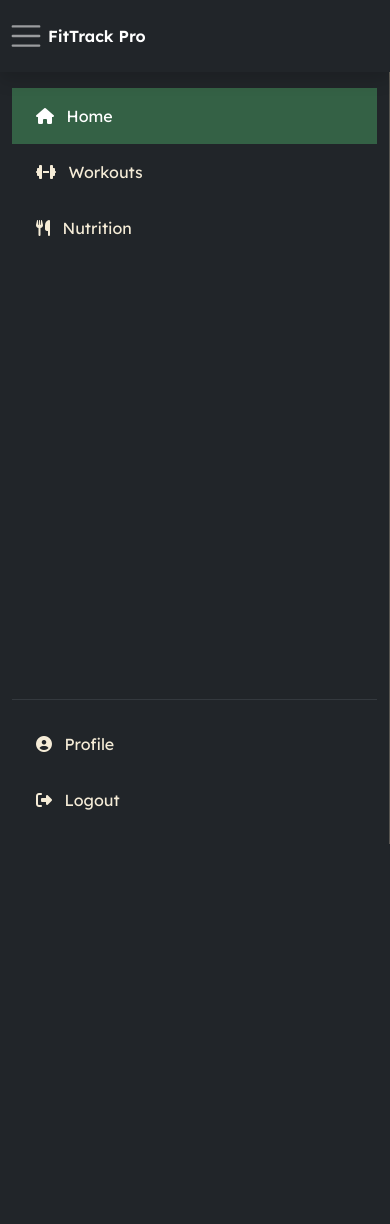
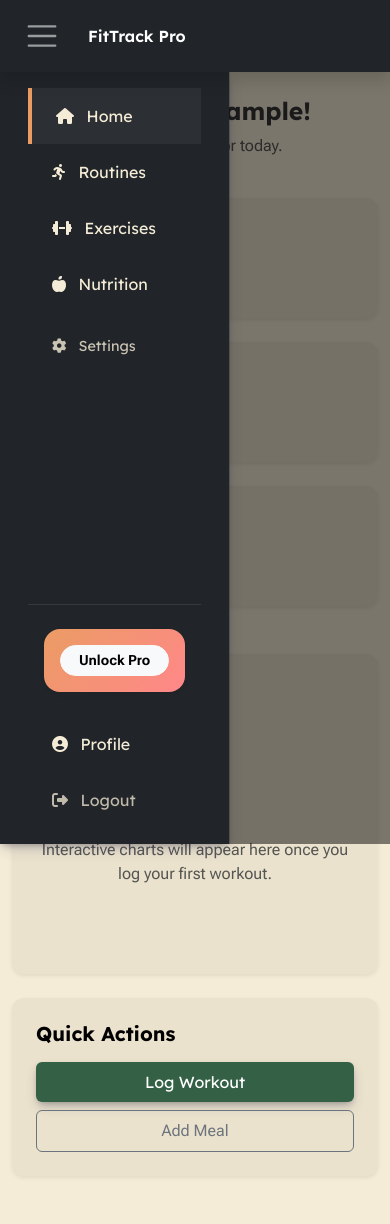
Before and after one commit to mlucasmichel/FitTrack-Pro, a Django app: page /accounts/ in a window 390 px wide, after a click that opens the changed part. Before the commit the page ends 844 px from the top, so only its background shows below. Run offline with Django 5.2, Linux system fonts and the light colour scheme; the visitor is signed in with stand-in values (Sample User, id 1); some libraries are stand-ins or nearby versions.

Commit message:
Refactor sidebar and mobile header layout, update dashboard card columns for better responsiveness

```diff
--- a/static/css/style.css
+++ b/static/css/style.css
@@ -62,8 +62,7 @@ h6,
   background-color: var(--primary-300);
   display: flex;
   align-items: center;
-  justify-content: space-between;
-  padding: 0 1.5rem;
+  padding: 0 1rem;
   color: var(--bg-100);
   box-shadow: var(--float-shadow);
   z-index: 1051;
@@ -88,6 +87,15 @@ h6,
   box-shadow: var(--float-shadow);
   transition: all 0.3s ease-in-out;
 }
+.sidebar-sticky {
+  display: flex;
+  flex-direction: column;
+  height: 100vh;
+}
+
+.bg-primary.bg-gradient {
+  background: linear-gradient(135deg, var(--primary-100), var(--primary-200)) !important;
+}
 
 .nav-link {
   color: var(--bg-100) !important;
@@ -102,8 +110,13 @@ h6,
 }
 
 .nav-link.active {
-  background-color: var(--accent-200);
-  color: white !important;
+  border-left: 4px solid var(--primary-100);
+  background-color: rgba(255, 255, 255, 0.05);
+}
+
+.nav-link.text-muted {
+  font-size: 0.9rem;
+  opacity: 0.8;
 }
 
 /* --- Main Content --- */
@@ -160,7 +173,7 @@ main {
 .auth-brand {
   font-family: var(--font-primary);
   color: var(--primary-100);
-  font-size: 2.2rem;
+  font-size: 2rem;
   font-weight: 700;
   letter-spacing: -1px;
 }
@@ -251,11 +264,13 @@ form.signup label {
 @media screen and (min-width: 768px) {
   main {
     margin-left: var(--sidebar-width);
+    margin-right: auto;
   }
 }
 
 @media screen and (max-width: 767.98px) {
   .sidebar {
     top: var(--mobile-header-height) !important;
+    width: calc(var(--sidebar-width) - 50px) !important;
   }
 }
--- a/templates/base.html
+++ b/templates/base.html
@@ -15,45 +15,67 @@
 <body>
 
     <!-- Mobile Header (only visible on mobile) -->
-    <header id="mobile-header" class="navbar navbar-dark sticky-top bg-dark p-0 shadow d-md-none">
+    <header id="mobile-header" class="navbar navbar-dark sticky-top bg-dark shadow d-md-none">
         <button class="navbar-toggler position-absolute d-md-none collapsed border-0" type="button" data-bs-toggle="offcanvas" data-bs-target="#sidebarMenu">
             <span class="navbar-toggler-icon"></span>
         </button>
-        <a class="text-white navbar-brand col-md-3 col-lg-2 me-0 px-5 fs-6" href="/">FitTrack Pro</a>
+        <p class="text-white navbar-brand col-md-3 col-lg-2 my-0 mx-4 px-5 fs-6">FitTrack Pro</p>
     </header>
 
     <div class="container-fluid">
         <div class="row">
             <!-- Sidebar -->
             <nav id="sidebarMenu" class="col-md-3 col-lg-2 d-md-block bg-dark sidebar collapse offcanvas-md offcanvas-start" tabindex="-1">
-                <div class="position-sticky pt-3 sidebar-sticky h-100 d-flex flex-column">
-                    <a href="/dashboard/" class="d-none d-md-block text-center mb-4 text-decoration-none">
-                        <h4 class="text-white fw-bold">FitTrack Pro</h4>
-                    </a>
+                <div class="sidebar-sticky d-flex flex-column h-100 p-3">
+                    <!-- Brand logo -->
+                    <div class="px-3 py-4 d-none d-md-block text-center">
+                        <h3 class="auth-brand mb-0 text-white">FitTrack Pro</h3>
+                    </div>
+
+                    <!-- Main Nav -->
                     <ul class="nav flex-column mb-auto">
                         <li class="nav-item">
-                            <a class="nav-link text-white active" href="/dashboard/">
+                            <a class="nav-link {% if request.resolver_match.url_name == 'dashboard' %}active{% endif %}" href="{% url 'dashboard' %}">
                                 <i class="fas fa-home me-2"></i> Home
                             </a>
                         </li>
                         <li class="nav-item">
-                            <a class="nav-link text-white" href="#">
-                                <i class="fas fa-dumbbell me-2"></i> Workouts
+                            <a class="nav-link" href="#">
+                                <i class="fas fa-running me-2"></i> Routines
                             </a>
                         </li>
                         <li class="nav-item">
-                            <a class="nav-link text-white" href="#">
-                                <i class="fas fa-utensils me-2"></i> Nutrition
+                            <a class="nav-link" href="#">
+                                <i class="fas fa-dumbbell me-2"></i> Exercises
+                            </a>
+                        </li>
+                        <li class="nav-item">
+                            <a class="nav-link" href="#">
+                                <i class="fas fa-apple-alt me-2"></i> Nutrition
+                            </a>
+                        </li>
+                        <li class="nav-item mt-2">
+                            <a class="nav-link text-muted small" href="#">
+                                <i class="fas fa-cog me-2"></i> Settings
                             </a>
                         </li>
                     </ul>
 
-                    <hr class="text-secondary">
+                    <!-- Bottom Nav -->
+                    <div class="mt-auto pt-4 border-top border-secondary border-opacity-25">
 
-                    <ul class="nav flex-column mb-3">
-                        {% if user.is_authenticated %}
+                        <!-- Unlock Pro CTA -->
+                        {% if not user.is_subscriber %} <!-- We'll implement this logic in Sprint 3 -->
+                            <div class="px-3 mb-4">
+                                <div class="card bg-primary bg-gradient border-0 p-3 shadow-sm rounded-4">
+                                    <a href="#" class="btn btn-light btn-sm fw-bold rounded-pill w-100">Unlock Pro</a>
+                                </div>
+                            </div>
+                        {% endif %}
+
+                        <ul class="nav flex-column">
                             <li class="nav-item">
-                                <a class="nav-link text-white {% if request.resolver_match.url_name == 'profile' %}active{% endif %}" href="{% url 'profile' %}">
+                                <a class="nav-link {% if request.resolver_match.url_name == 'profile' %}active{% endif %}" href="{% url 'profile' %}">
                                     <i class="fas fa-user-circle me-2"></i> Profile
                                 </a>
                             </li>
@@ -61,28 +83,17 @@
                                 <form method="POST" action="{% url 'account_logout' %}" id="logout-form" class="d-none">
                                     {% csrf_token %}
                                 </form>
-                                <a class="nav-link text-white" href="#" onclick="document.getElementById('logout-form').submit(); return false;">
+                                <a class="nav-link opacity-75" href="#" onclick="document.getElementById('logout-form').submit(); return false;">
                                     <i class="fas fa-sign-out-alt me-2"></i> Logout
                                 </a>
                             </li>
-                        {% else %}
-                            <li class="nav-item">
-                                <a class="nav-link text-white" href="{% url 'account_login' %}">
-                                    <i class="fas fa-sign-in-alt me-2"></i> Login
-                                </a>
-                            </li>
-                            <li class="nav-item">
-                                <a class="nav-link text-white" href="{% url 'account_signup' %}">
-                                    <i class="fas fa-user-plus me-2"></i> Register
-                                </a>
-                            </li>
-                        {% endif %}
-                    </ul>
+                        </ul>
+                    </div>
                 </div>
             </nav>
 
             <!-- Main Content -->
-            <main class="col-md-9 ms-sm-auto col-lg-10 px-md-4 py-4">
+            <main class="col-md-8 col-lg-10 py-4">
                 {% block content %}
                 {% endblock %}
             </main>
--- a/templates/dashboard.html
+++ b/templates/dashboard.html
@@ -11,7 +11,7 @@
 </div>
 <!-- Quick Stats Row -->
 <div class="row g-4 mb-5">
-    <div class="col-md-4">
+    <div class="col-lg-4">
         <div class="card border-0 shadow-sm p-3">
             <div class="card-body d-flex align-items-center">
                 <div class="rounded-circle bg-primary bg-opacity-10 p-3 me-3">
@@ -24,7 +24,7 @@
             </div>
         </div>
     </div>
-    <div class="col-md-4">
+    <div class="col-lg-4">
         <div class="card border-0 shadow-sm p-3">
             <div class="card-body d-flex align-items-center">
                 <div class="rounded-circle bg-success bg-opacity-10 p-3 me-3">
@@ -37,7 +37,7 @@
             </div>
         </div>
     </div>
-    <div class="col-md-4">
+    <div class="col-lg-4">
         <div class="card border-0 shadow-sm p-3">
             <div class="card-body d-flex align-items-center">
                 <div class="rounded-circle bg-warning bg-opacity-10 p-3 me-3">
```
